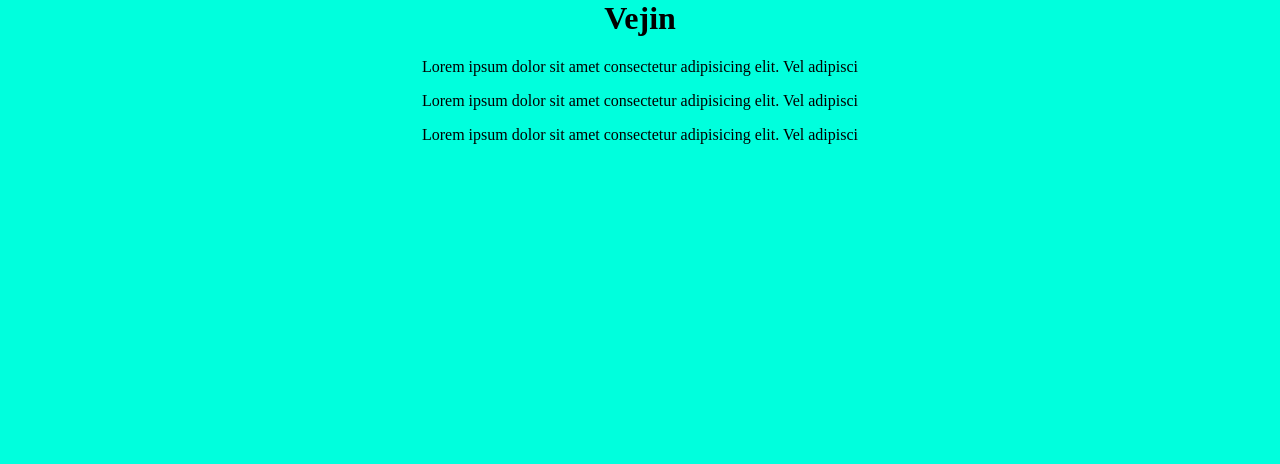
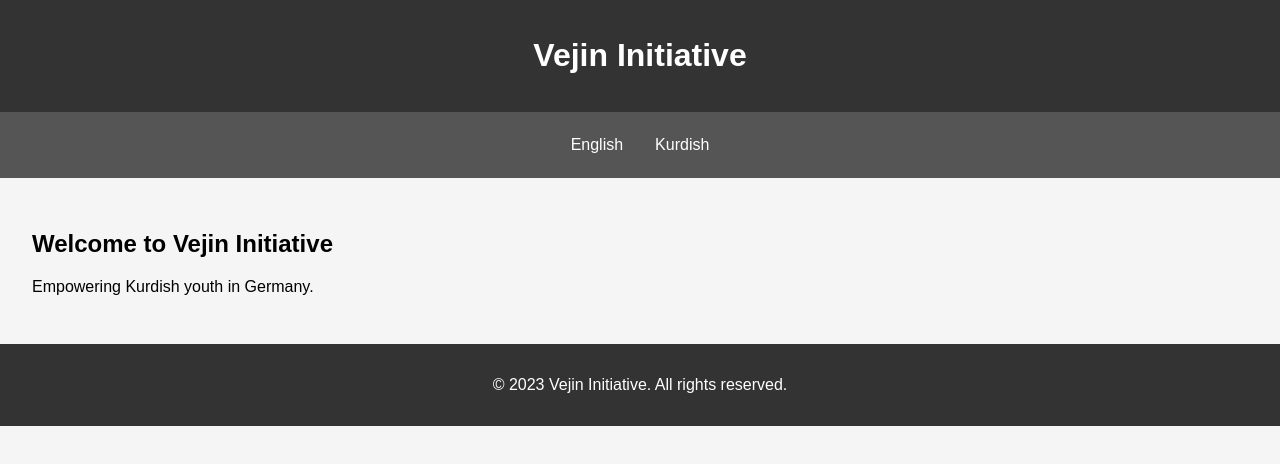
Before and after one commit to bavegeorge/dello, a plain HTML site: page index.html in a window 1280 px wide. Drawn offline with Linux system fonts and the light colour scheme.

Commit message:
Update index.html

```diff
--- a/index.html
+++ b/index.html
@@ -1,14 +1,90 @@
-<html lang="de">
+<!DOCTYPE html>
+<html lang="en">
   <head>
     <meta charset="UTF-8" />
     <meta name="viewport" content="width=device-width, initial-scale=1.0" />
-    <title>Portfolio</title>
-    <link rel="stylesheet" href="styles.css">
+    <title>Vejin Initiative</title>
+    <style>
+      /* Add your CSS styles here */
+      body {
+        font-family: Arial, sans-serif;
+        margin: 0;
+        padding: 0;
+        background-color: #f5f5f5;
+      }
+
+      header {
+        background-color: #333;
+        color: white;
+        padding: 1em 0;
+        text-align: center;
+      }
+
+      nav {
+        display: flex;
+        justify-content: center;
+        background-color: #555;
+        padding: 0.5em 0;
+      }
+
+      nav a {
+        color: white;
+        text-decoration: none;
+        padding: 1em;
+      }
+
+      section {
+        padding: 2em;
+      }
+
+      footer {
+        background-color: #333;
+        color: white;
+        text-align: center;
+        padding: 1em 0;
+      }
+    </style>
   </head>
+
   <body>
-    <h1>Vejin</h1>
-    <p>Lorem ipsum dolor sit amet consectetur adipisicing elit. Vel adipisci</p>
-    <p>Lorem ipsum dolor sit amet consectetur adipisicing elit. Vel adipisci</p>
-    <p>Lorem ipsum dolor sit amet consectetur adipisicing elit. Vel adipisci</p>
+    <header>
+      <h1>Vejin Initiative</h1>
+    </header>
+
+    <nav>
+      <a href="#" onclick="changeLanguage('en')">English</a>
+      <a href="#" onclick="changeLanguage('ku')">Kurdish</a>
+    </nav>
+
+    <section>
+      <h2 id="welcomeHeader">Welcome to Vejin Initiative</h2>
+      <p id="welcomeText">Empowering Kurdish youth in Germany.</p>
+      <!-- Add more content here as needed -->
+    </section>
+
+    <footer>
+      <p>&copy; 2023 Vejin Initiative. All rights reserved.</p>
+    </footer>
+
+    <script>
+      function changeLanguage(lang) {
+        // You can replace these URLs with the actual URLs of your language-specific pages
+        const englishURL = "english.html";
+        const kurdishURL = "kurdish.html";
+
+        if (lang === "en") {
+          document.getElementById("welcomeHeader").innerText =
+            "Welcome to Vejin Initiative";
+          document.getElementById("welcomeText").innerText =
+            "Empowering Kurdish youth in Germany.";
+          window.location.href = englishURL;
+        } else if (lang === "ku") {
+          document.getElementById("welcomeHeader").innerText =
+            "به‌خێربێیت بۆ ڕاگرتن لەگەڵ جوانانی کوردی لە ئەڵمان";
+          document.getElementById("welcomeText").innerText = "";
+          window.location.href = kurdishURL;
+        }
+      }
+    </script>
   </body>
 </html>
```
